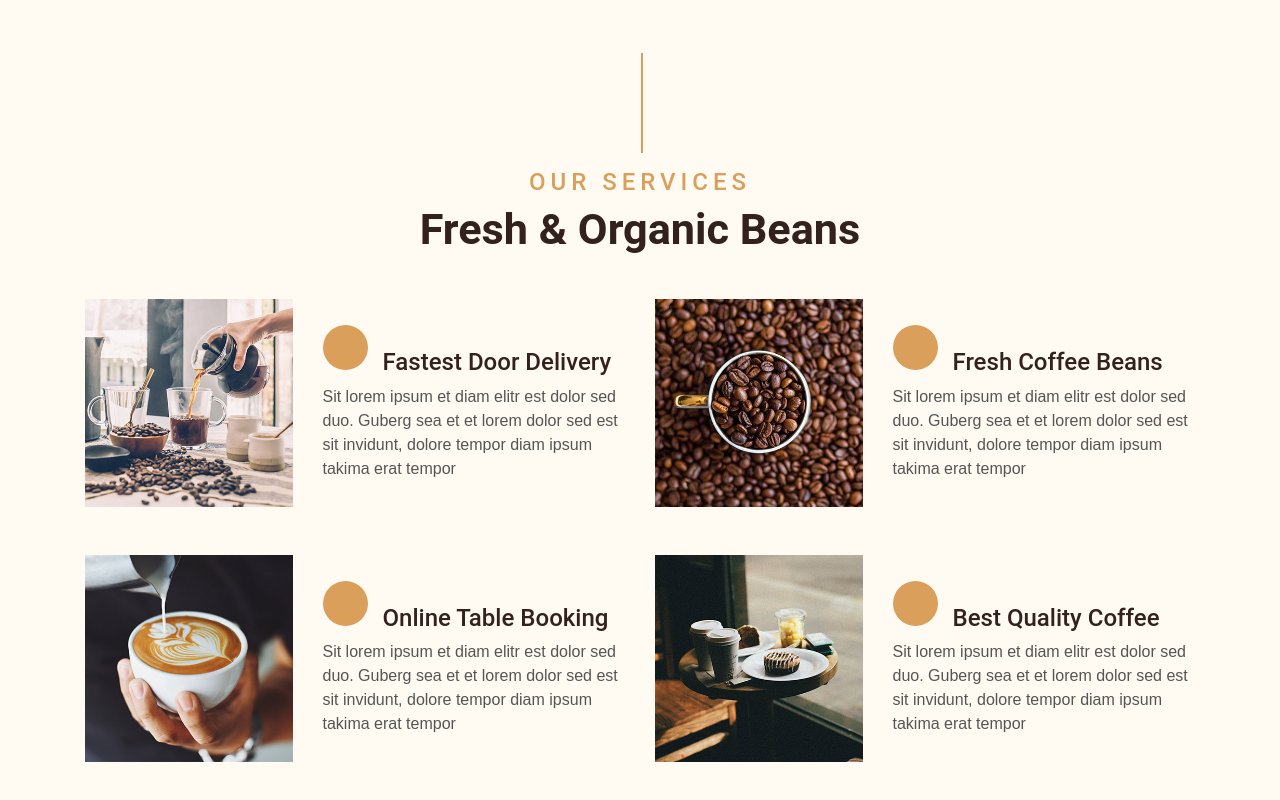
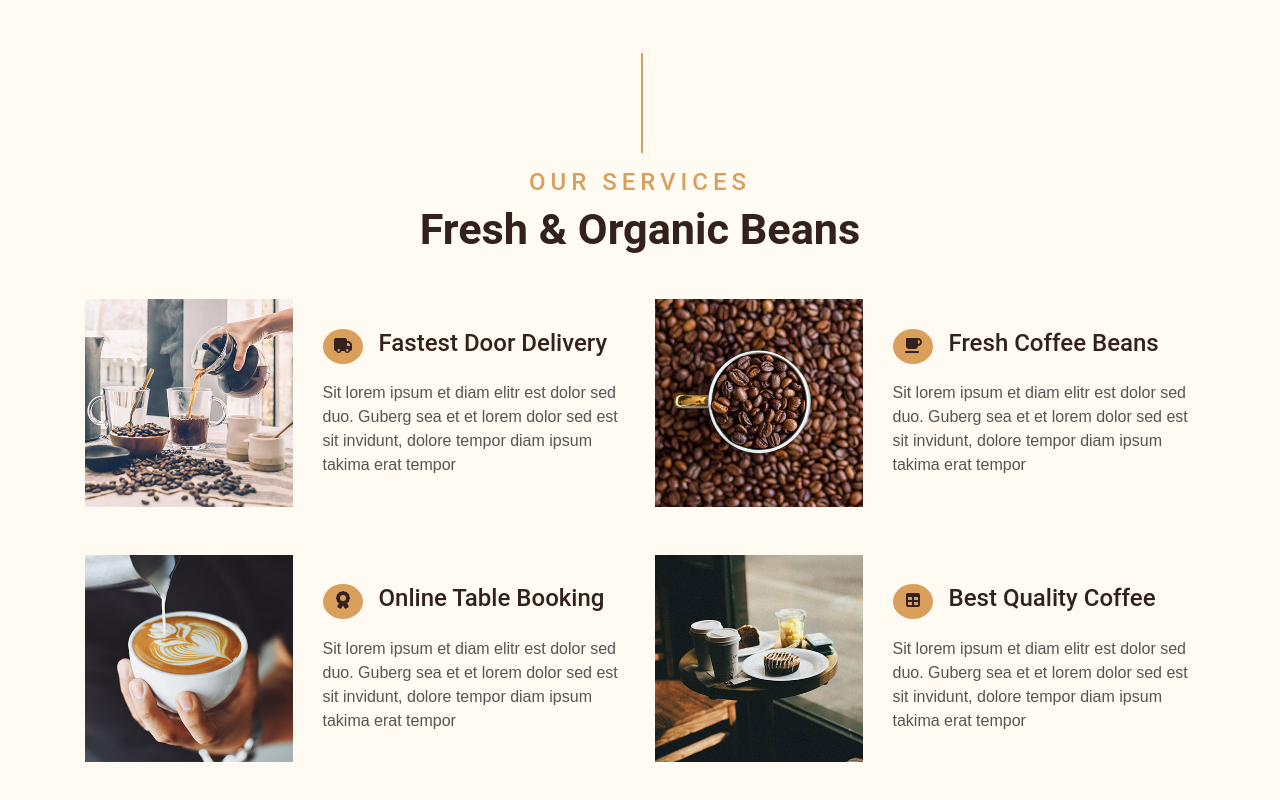
Before and after one commit to Mukhtarrahimi/cooffe-shop, a Next.js app: page / in a window 1280 px wide. Shown: the part 1638-2438 px from the top of the page. Built offline with nearby package versions, Linux system fonts and the light colour scheme.

Commit message:
font-awesome used to servicesItem fiel

```diff
--- a/components/modules/ServiceItem/ServiceItem.js
+++ b/components/modules/ServiceItem/ServiceItem.js
@@ -1,4 +1,5 @@
 import React from 'react';
+
 import { FontAwesomeIcon } from '@fortawesome/react-fontawesome';
 // import { faTruck, faTable } from "@fortawesome/free-solid-svg-icons";
 import * as Icons from '@fortawesome/free-solid-svg-icons';
@@ -11,9 +12,31 @@ function ServiceItem({ title, desc, img, icon }) {
           <img class="img-fluid mb-3 mb-sm-0" src={img} alt="" />
         </div>
         <div class="col-sm-7">
-          <h4>
-            <i class="fa fa-truck service-icon"></i>
-            {title}
+          <h4
+            style={{
+              display: 'flex',
+              alignItems: 'baseline',
+            }}
+          >
+            {/* <i class="fa fa-truck service-icon"></i> */}
+
+            <div
+              style={{
+                background: '#da9f5b',
+                borderRadius: '100%',
+                height: '35px',
+                width: '40px',
+                textAlign: 'center',
+              }}
+            >
+              <FontAwesomeIcon
+                // icon={faTruck}
+                icon={Icons[icon]}
+                style={{ fontSize: '1rem', margin: '0,auto' }}
+              />
+            </div>
+
+            <p className="ml-3">{title}</p>
           </h4>
           <p class="m-0">{desc}</p>
         </div>
```
